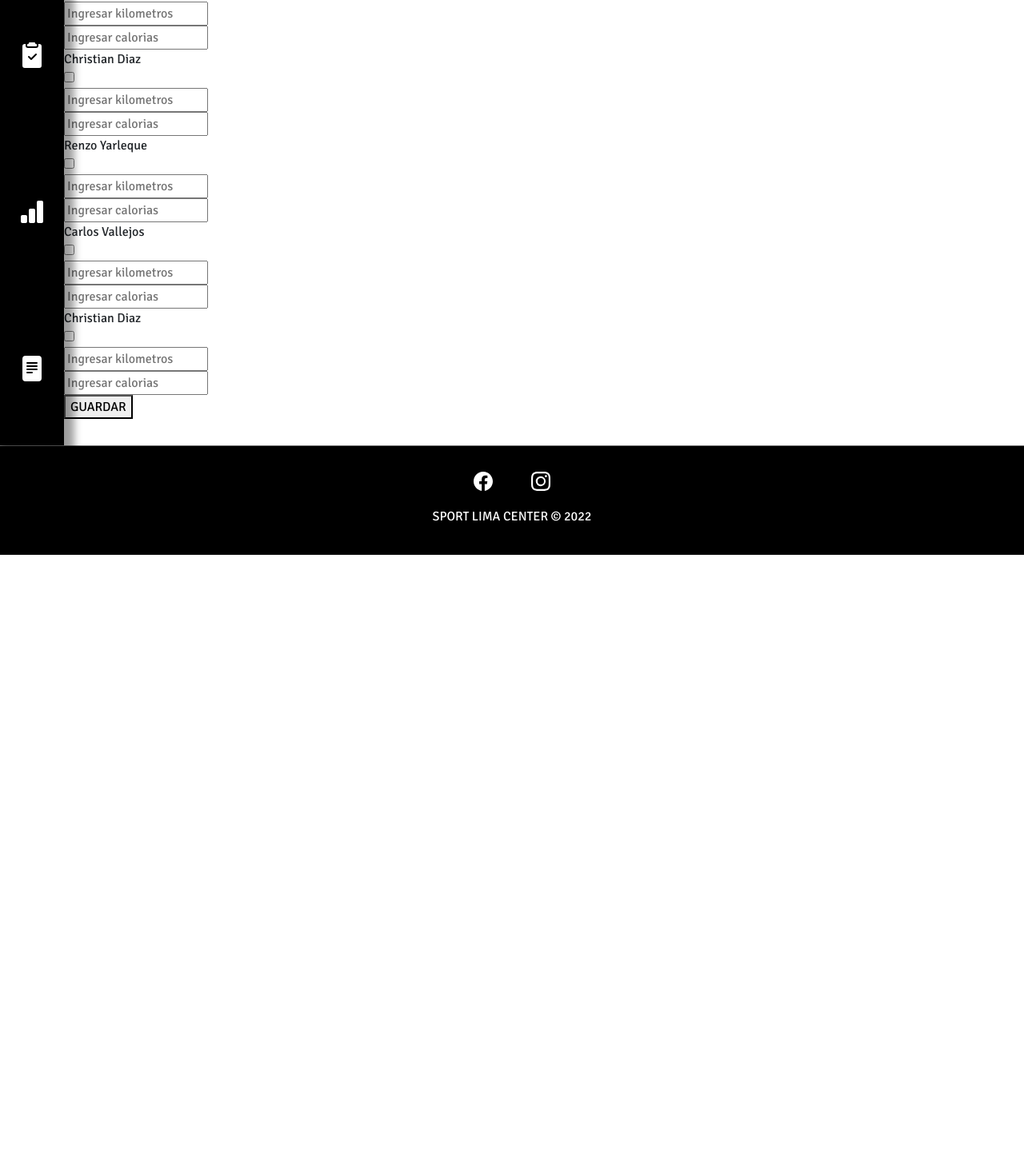
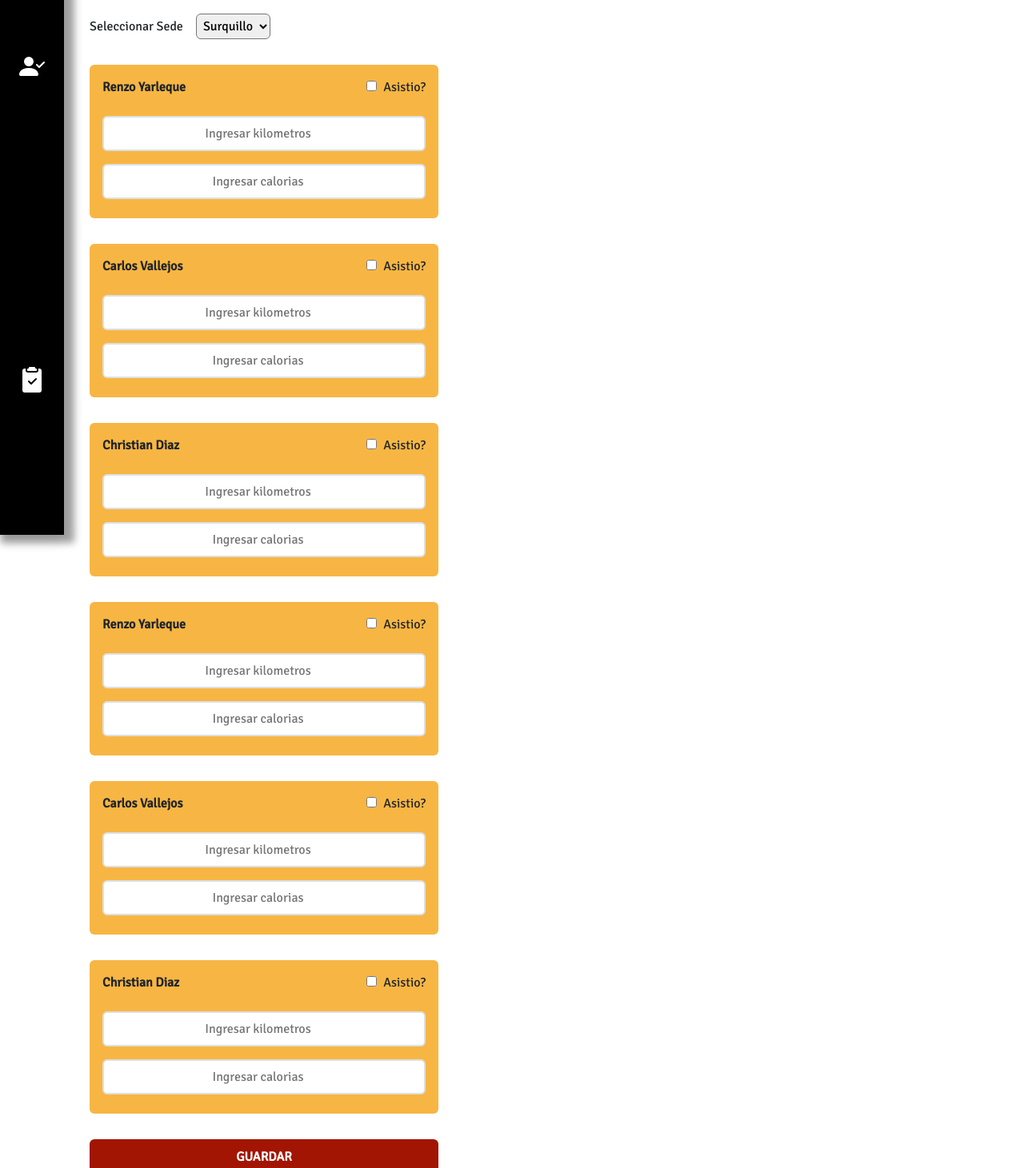
Before and after one commit to ryarleque/deporte, a React (Create React App) app: page /tomar-asistencia in a window 1280 px wide. Shown: the part 227-1688 px from the top of the page at 80% size. Before the commit the page ends 921 px from the top, so only its background shows below. Built offline with nearby package versions, Linux system fonts and the light colour scheme; the HTML template or start-up script is replaced by a standard one.

Commit message:
added tomar asistencia view

```diff
--- a/src/components/Asistencia/Styled.Asistencia.tsx
+++ b/src/components/Asistencia/Styled.Asistencia.tsx
@@ -5,3 +5,104 @@ export const AsistenciaContentStyled = styled.div`
     display: flex;
   }
 `;
+
+export const AsistenciaInnerContentStyled = styled.div`
+  && {
+    padding: 2rem;
+    width: 500px;
+    // width: 100%;
+  }
+`;
+
+export const AsistenciaInnerTitleContentStyled = styled.div`
+  && {
+    font-size: 1.5rem;
+    font-weight: 600;
+    margin-bottom: 4rem;
+  }
+`;
+
+export const SeleccionarSedeContenrStyled = styled.div`
+  && {
+    display: flex;
+    align-items: center;
+    margin-bottom: 2rem;
+  }
+`;
+
+export const SelectItemContenrStyled = styled.select`
+  && {
+    margin-left: 1rem;
+    border-radius: 6px;
+    padding: 0.25rem;
+  }
+`;
+
+export const CardStyled = styled.div`
+  && {
+    display: flex;
+    flex-direction: column;
+    margin-bottom: 2rem;
+    background: #f7b643;
+    border-radius: 6px;
+    padding: 1rem 1rem 0.5rem 1rem;
+  }
+`;
+
+export const CardSectitonTopStyled = styled.div`
+  && {
+    display: flex;
+    align-items: center;
+    width: 100%;
+    justify-content: space-between;
+    margin-bottom: 1.5rem;
+  }
+`;
+
+export const CardSectitonTopTitleStyled = styled.div`
+  && {
+    font-weight: 700;
+  }
+`;
+
+export const CardSectitonTopInputStyled = styled.input`
+  && {
+    margin-right: 0.5rem;
+  }
+`;
+
+export const CardSectitonBottomStyled = styled.input`
+  && {
+    border: 2px solid #dddfe2;
+    color: #1d2129;
+    padding: 0.5rem;
+    border-radius: 6px;
+    font-size: 16px;
+    outline: none;
+    text-align: center;
+    width: 100%;
+    margin-bottom: 1rem;
+    &:hover {
+      box-shadow: 2px 4px 8px 0px #4b4b8b3b, 0 8px 16px rgb(0 0 0 / 10%);
+    }
+  }
+`;
+
+export const Button2HeaderStyled = styled.div`
+  && {
+    background-color: #a21503;
+    border-color: #a21503;
+    color: white;
+    padding: 10px 40px;
+    font-family: 'Signika',sans-serif;
+    font-weight: 700;
+    cursor: pointer;
+    text-align: center;
+    border-radius: 6px;
+    &:hover {
+        color: black;
+        border-color: #f7b643;
+        background-color: #f7b643;
+    }
+  }
+`;
--- a/src/components/Asistencia/index.tsx
+++ b/src/components/Asistencia/index.tsx
@@ -1,31 +1,28 @@
 import Sidebard from "../Sidebar";
-import { PersonFill, Clipboard2CheckFill, BarChartFill, FileTextFill } from 'react-bootstrap-icons';
-import { AsistenciaContentStyled } from "./Styled.Asistencia";
+import { PersonFill, Clipboard2CheckFill, BarChartFill, FileTextFill, PersonCheckFill } from 'react-bootstrap-icons';
+import { AsistenciaContentStyled, AsistenciaInnerContentStyled, AsistenciaInnerTitleContentStyled, Button2HeaderStyled, CardSectitonBottomStyled, CardSectitonTopInputStyled, CardSectitonTopStyled, CardSectitonTopTitleStyled, CardStyled, SeleccionarSedeContenrStyled, SelectItemContenrStyled } from "./Styled.Asistencia";
 import { useEffect, useState } from "react";
 import Spinner from "../Spinner";
+import CustomHeader from "../CustomHeader";
 
 const Asistencia = () => {
     const option = [
-        { name: "User Info", route:"/datos", image: <PersonFill/> },
-        { name: "Asistencia", route:"/asistencia", image: <Clipboard2CheckFill/>},
-        { name: "Rendimiento", route:"/rendimiento", image: <BarChartFill/> },
-        { name: "Detalle Rendimiento", route:"/detalle-rendimiento", image: <FileTextFill/>},
+        { name: "Asitencia", route:"/tomar-asistencia", image: <PersonCheckFill/> },
+        { name: "Test", route:"/tests", image: <Clipboard2CheckFill/>},
     ];
 
     const [isLoading, setLoading] = useState(false)
-    const [sede, setSede] = useState('-1')
+    const [sede, setSede] = useState(0)
     const [list, setList] = useState([{
         'name': '',
         'remainingDays': 0
     }])
 
     useEffect(()=> {
-        if(sede !== '') {
-            getUserListBySede(sede)
-        }
+        getUserListBySede(sede)
     }, [sede])
 
-    const getUserListBySede = async (sede: string) => {
+    const getUserListBySede = async (idSede: number) => {
         try {
           setLoading(true)
           setList([
@@ -55,9 +52,9 @@ const Asistencia = () => {
                 },
             ])
             //   const { data } = await Axios.get(
-            //     process.env.REACT_APP_API + "users/datos",
+            //     process.env.REACT_APP_API + "users/location",
             //     {
-            //         sede
+            //         idSede
             //     }
             //   );
             setLoading(false)
@@ -69,31 +66,37 @@ const Asistencia = () => {
 
     return (
         <>
+            <CustomHeader isHome={false} />
             <AsistenciaContentStyled>
                 <Sidebard list={option}/>
                 { isLoading && <Spinner /> }
-                <div>
-                    <div>content Asistencia</div>
-                    <div>
+                <AsistenciaInnerContentStyled>
+                    <AsistenciaInnerTitleContentStyled>Tomar Asistencia</AsistenciaInnerTitleContentStyled>
+                    <SeleccionarSedeContenrStyled>
                         <div>Seleccionar Sede</div>
-                        <select name="select" onChange={(e) => setSede(e.target.value)}>
-                            <option value="-1" disabled>Sedes</option>
-                            <option value="Surquillo">Surquillo</option>
-                            <option value="Ate" >Ate</option>
-                        </select>
-                    </div>
+                        <SelectItemContenrStyled name="select" onChange={(e) => setSede(e.target.value as any)}>
+                            <option value={0}>Surquillo</option>
+                            <option value={1} >Ate</option>
+                        </SelectItemContenrStyled>
+                    </SeleccionarSedeContenrStyled>
                     <div>
                         {list.map((item:any, index:number) => (
-                            <div>
-                                <div>{item.name}</div>
-                                <div><input type='checkbox' aria-label="Asistio?"/></div>
-                                <div><input type='text' placeholder="Ingresar kilometros"/></div>
-                                <div><input type='text' placeholder="Ingresar calorias"/></div>
-                            </div>
+                            <CardStyled>
+                                <CardSectitonTopStyled>
+                                    <CardSectitonTopTitleStyled>{item.name}</CardSectitonTopTitleStyled>
+                                    <div>
+                                        <label><CardSectitonTopInputStyled type='checkbox'/>Asistio?</label>
+                                    </div>
+                                </CardSectitonTopStyled>
+                                <div>
+                                    <div><CardSectitonBottomStyled type='number' placeholder="Ingresar kilometros"/></div>
+                                    <div><CardSectitonBottomStyled type='number' placeholder="Ingresar calorias"/></div>
+                                </div>
+                            </CardStyled>
                         ))}
                     </div>
-                    <button type="submit">GUARDAR</button>
-                </div>
+                    <Button2HeaderStyled>GUARDAR</Button2HeaderStyled>
+                </AsistenciaInnerContentStyled>
             </AsistenciaContentStyled>
         </>
     );
```
